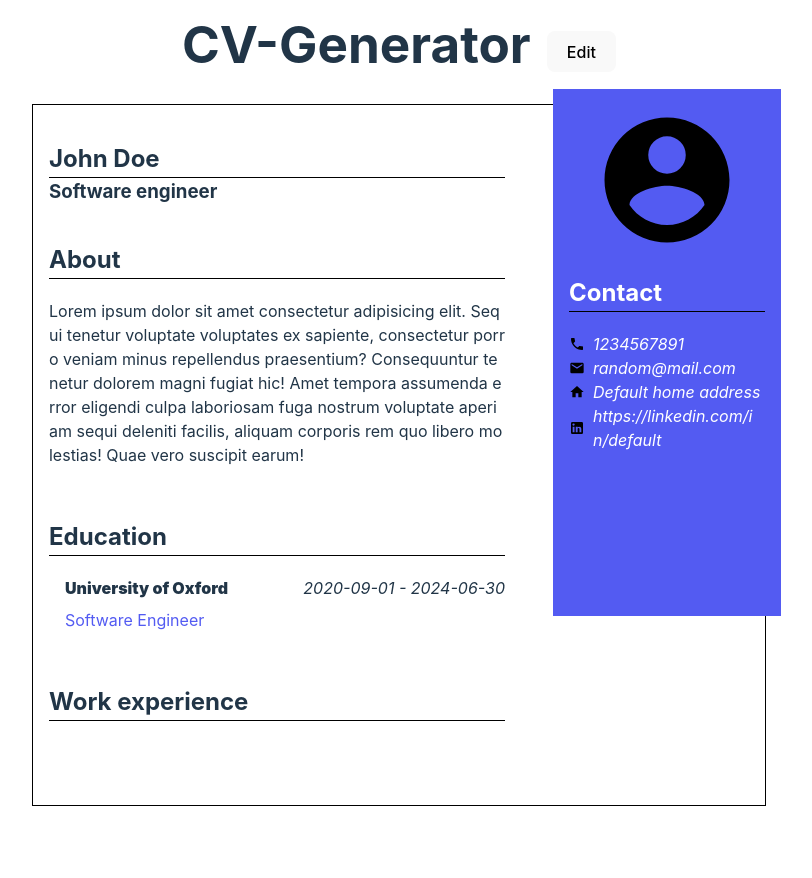
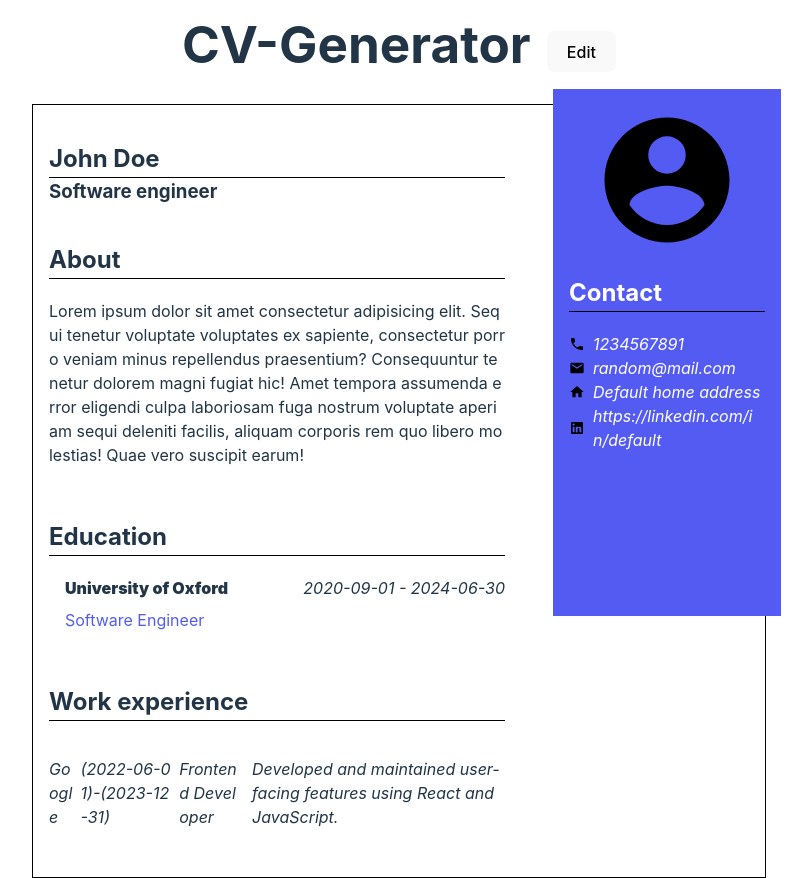
Before and after one commit to R3ndrex/CV-Generator, a React (Vite) app: page / in a window 1280 px wide. Shown: the whole page, without its empty margins (241-1053 px from the left). Before the commit the page ends 806 px from the top, so only its background shows below. Built offline with nearby package versions, Linux system fonts and the light colour scheme.

Commit message:
Add work experience example

```diff
--- a/src/App.jsx
+++ b/src/App.jsx
@@ -40,12 +40,13 @@ export default function App() {
     });
     const [experience, setExperience] = useState([
         {
-            companyName: "",
-            title: "",
-            respons: "",
+            companyName: "Google",
+            title: "Frontend Developer",
+            respons:
+                "Developed and maintained user-facing features using React and JavaScript.",
             id: crypto.randomUUID(),
-            dateStart: "",
-            dateEnd: "",
+            dateStart: "2022-06-01",
+            dateEnd: "2023-12-31",
         },
     ]);
     return (
```
